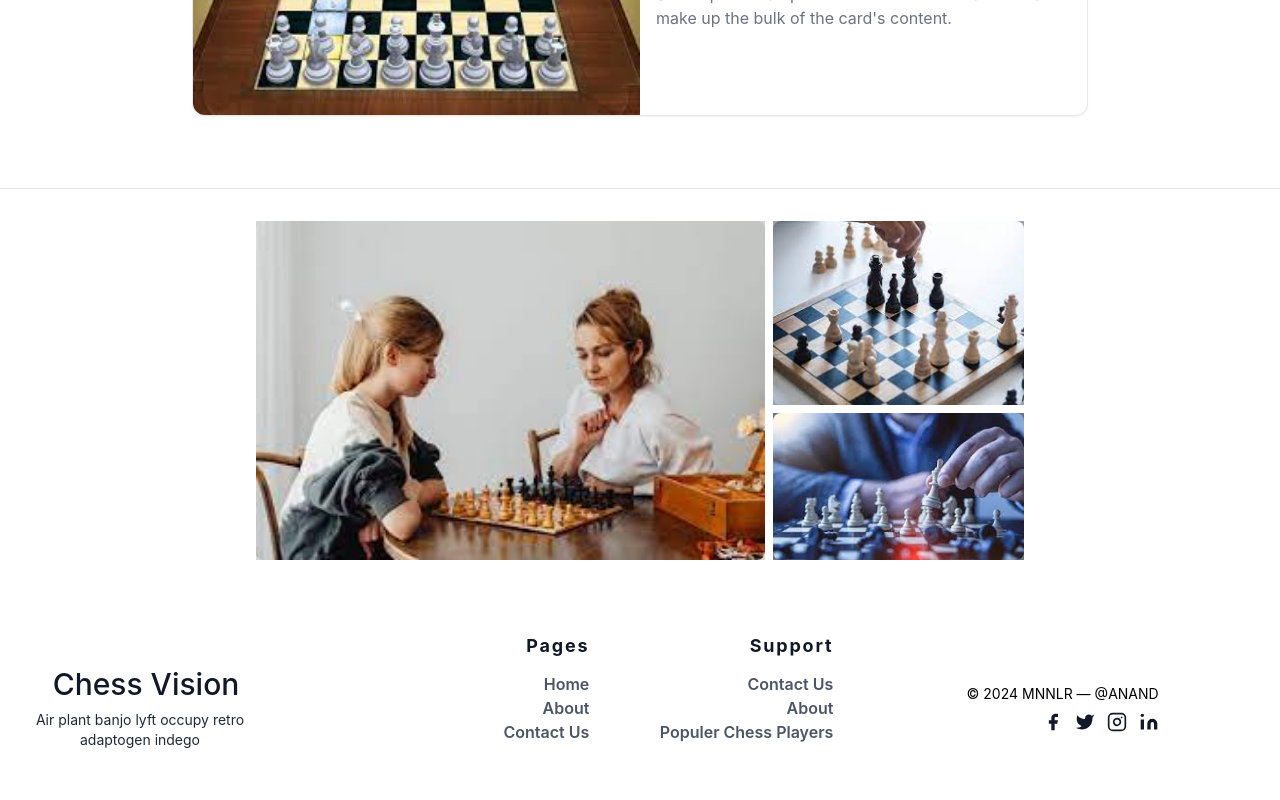
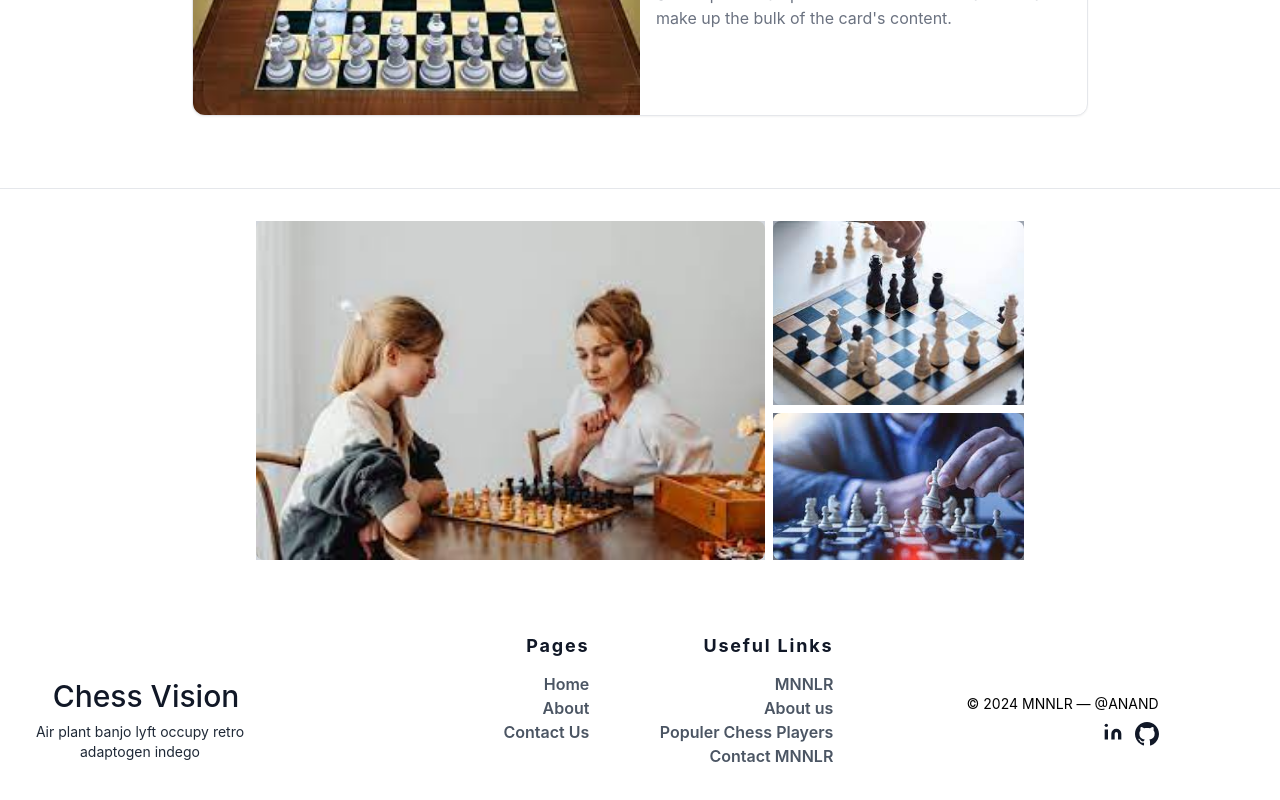
Before and after one commit to mnnlr/Chess_Vision_Client, a React (Create React App) app: page / in a window 1280 px wide. Shown: the part 1549-2349 px from the top of the page. Built offline with nearby package versions, Linux system fonts and the light colour scheme; a web font is replaced by a local one.

Commit message:
create Upload function at drag & drop

```diff
--- a/package.json
+++ b/package.json
@@ -8,6 +8,7 @@
     "@testing-library/react": "^13.4.0",
     "@testing-library/user-event": "^13.5.0",
     "ajv": "^8.17.1",
+    "axios": "^1.7.9",
     "chess.js": "^1.0.0-beta.8",
     "react": "^18.3.1",
     "react-chessboard": "^4.7.1",
@@ -18,6 +19,7 @@
     "react-redux": "^9.1.2",
     "react-router-dom": "^6.26.0",
     "react-scripts": "5.0.1",
+    "react-toastify": "^11.0.3",
     "web-vitals": "^2.1.4"
   },
   "scripts": {
--- a/src/App.js
+++ b/src/App.js
@@ -8,10 +8,12 @@ import UserProfile from './Pages/UserProfile';
 import { Signin } from './Pages/Signin';
 import { AboutUs } from './Pages/AboutUs';
 import DragAndDrop from './components/home/DragAndDrop';
+import { ToastContainer } from "react-toastify";
 
 function App() {
   return (
     <Router>
+       <ToastContainer position="top-right" autoClose={3000} hideProgressBar={false} />
       <Routes>
         <Route element={<NavFooter />}>
           <Route path="/" element={<Home />} />
--- a/src/components/Footer.js
+++ b/src/components/Footer.js
@@ -1,5 +1,5 @@
-import React from 'react'
-import { Link } from 'react-router-dom'
+import React from "react";
+import { Link } from "react-router-dom";
 
 function Footer() {
   return (
@@ -10,62 +10,140 @@ function Footer() {
             {/* <img src="" alt="logo" className='w-10 h-10 text-white p-2 rounded-full' /> */}
             <span className="ml-3 text-3xl">Chess Vision</span>
           </a>
-          <p className="mt-2 text-sm text-gray-800">Air plant banjo lyft occupy retro adaptogen indego</p>
+          <p className="mt-2 text-sm text-gray-800">
+            Air plant banjo lyft occupy retro adaptogen indego
+          </p>
         </div>
         <div className="flex-grow flex flex-wrap justify-center text-center md:text-right m-3">
           <div className="lg:w-1/4 md:w-1/3 w-full px-4 text-center md:text-right">
-            <h2 className="title-font font-bold text-gray-900 tracking-widest text-lg mb-3">Pages</h2>
+            <h2 className="title-font font-bold text-gray-900 tracking-widest text-lg mb-3">
+              Pages
+            </h2>
             <nav className="list-none mb-10">
               <li>
-                <Link to="/" className="text-gray-600 font-semibold hover:text-gray-800 cursor-pointer">Home</Link>
+                <Link
+                  to="/"
+                  className="text-gray-600 font-semibold hover:text-gray-800 cursor-pointer"
+                >
+                  Home
+                </Link>
               </li>
               <li>
-                <Link to="/about" className="text-gray-600 font-semibold hover:text-gray-800 cursor-pointer">About</Link>
+                <Link
+                  to="/about"
+                  className="text-gray-600 font-semibold hover:text-gray-800 cursor-pointer"
+                >
+                  About
+                </Link>
               </li>
               <li>
-                <Link to='/contact-us' className="text-gray-600 font-semibold hover:text-gray-800 cursor-pointer">Contact Us</Link>
+                <Link
+                  to="/contact-us"
+                  className="text-gray-600 font-semibold hover:text-gray-800 cursor-pointer"
+                >
+                  Contact Us
+                </Link>
               </li>
             </nav>
           </div>
           <div className="lg:w-1/4 md:w-1/3 w-full px-4 text-center md:text-right">
-            <h2 className="title-font font-bold text-gray-900 tracking-widest text-lg mb-3">Support</h2>
+            <h2 className="title-font font-bold text-gray-900 tracking-widest text-lg mb-3">
+              Useful Links
+            </h2>
             <nav className="list-none mb-10">
               <li>
-                <Link to='/cosntact-us' className="text-gray-600 font-semibold hover:text-gray-800 cursor-pointer">Contact Us</Link>
+                <a
+                  className="text-gray-600 font-semibold hover:text-gray-800 cursor-pointer"
+                  href="https://mnnlr-emp.netlify.app"
+                >
+                  MNNLR
+                </a>
               </li>
               <li>
-                <Link to='/about-us' className="text-gray-600 font-semibold hover:text-gray-800 cursor-pointer">About</Link>
+                <a
+                  className="text-gray-600 font-semibold hover:text-gray-800 cursor-pointer"
+                  href="https://mnnlr-emp.netlify.app/#about"
+                >
+                  About us
+                </a>
               </li>
               <li>
-                <Link to='/chess-players' className="text-gray-600 font-semibold hover:text-gray-800 cursor-pointer">Populer Chess Players</Link>
+                <a
+                  className="text-gray-600 font-semibold hover:text-gray-800 cursor-pointer"
+                  href="https://2700chess.com"
+                >
+                  Populer Chess Players
+                </a>
+              </li>
+              <li>
+                <a
+                  className="text-gray-600 font-semibold hover:text-gray-800 cursor-pointer"
+                  href="https://mnnlr-emp.netlify.app/contact"
+                >
+                  Contact MNNLR
+                </a>
               </li>
             </nav>
           </div>
           <div className="flex flex-col justify-center items-center md:items-end w-full md:w-1/3 px-4 text-center md:text-right">
-            <p className="text-black text-sm mb-2">© 2024 MNNLR —
-              <a href="https://twitter.com/knyttneve" rel="noopener noreferrer" className="text-black ml-1 cursor-pointer" target="_blank">@ANAND</a>
+            <p className="text-black text-sm mb-2">
+              © 2024 MNNLR —
+              <a
+                href="https://twitter.com/knyttneve"
+                rel="noopener noreferrer"
+                className="text-black ml-1 cursor-pointer"
+                target="_blank"
+              >
+                @ANAND
+              </a>
             </p>
             <span className="inline-flex justify-center md:justify-end">
-              <a className="text-gray-900 hover:scale-110 transform transition-transform cursor-pointer">
+              {/* <a className="text-gray-900 hover:scale-110 transform transition-transform cursor-pointer">
                 <svg fill="currentColor" strokeLinecap="round" strokeLinejoin="round" strokeWidth={2} className="w-5 h-5" viewBox="0 0 24 24">
                   <path d="M18 2h-3a5 5 0 00-5 5v3H7v4h3v8h4v-8h3l1-4h-4V7a1 1 0 011-1h3z" />
                 </svg>
-              </a>
-              <a className="ml-3 text-gray-900 hover:scale-110 transform transition-transform cursor-pointer">
+              </a> */}
+              {/* <a className="ml-3 text-gray-900 hover:scale-110 transform transition-transform cursor-pointer">
                 <svg fill="currentColor" strokeLinecap="round" strokeLinejoin="round" strokeWidth={2} className="w-5 h-5" viewBox="0 0 24 24">
                   <path d="M23 3a10.9 10.9 0 01-3.14 1.53 4.48 4.48 0 00-7.86 3v1A10.66 10.66 0 013 4s-4 9 5 13a11.64 11.64 0 01-7 2c9 5 20 0 20-11.5a4.5 4.5 0 00-.08-.83A7.72 7.72 0 0023 3z" />
                 </svg>
-              </a>
-              <a className="ml-3 text-gray-900 hover:scale-110 transform transition-transform cursor-pointer">
+              </a> */}
+              {/* <a className="ml-3 text-gray-900 hover:scale-110 transform transition-transform cursor-pointer">
                 <svg fill="none" stroke="currentColor" strokeLinecap="round" strokeLinejoin="round" strokeWidth={2} className="w-5 h-5" viewBox="0 0 24 24">
                   <rect width={20} height={20} x={2} y={2} rx={5} ry={5} />
                   <path d="M16 11.37A4 4 0 1112.63 8 4 4 0 0116 11.37zm1.5-4.87h.01" />
                 </svg>
+              </a> */}
+              <a className="ml-3 text-gray-900 hover:scale-110 transform transition-transform cursor-pointer"
+              href="https://www.linkedin.com/company/man-need-new-life-resource/posts/?feedView=all"
+              >
+                <svg
+                  fill="currentColor"
+                  stroke="currentColor"
+                  strokeLinecap="round"
+                  strokeLinejoin="round"
+                  strokeWidth={0}
+                  className="w-5 h-5"
+                  viewBox="0 0 24 24"
+                >
+                  <path
+                    stroke="none"
+                    d="M16 8a6 6 0 016 6v7h-4v-7a2 2 0 00-2-2 2 2 0 00-2 2v7h-4v-7a6 6 0 016-6zM2 9h4v12H2z"
+                  />
+                  <circle cx={4} cy={4} r={2} stroke="none" />
+                </svg>
               </a>
-              <a className="ml-3 text-gray-900 hover:scale-110 transform transition-transform cursor-pointer">
-                <svg fill="currentColor" stroke="currentColor" strokeLinecap="round" strokeLinejoin="round" strokeWidth={0} className="w-5 h-5" viewBox="0 0 24 24">
-                  <path stroke="none" d="M16 8a6 6 0 016 6v7h-4v-7a2 2 0 00-2-2 2 2 0 00-2 2v7h-4v-7a6 6 0 016-6zM2 9h4v12H2z" />
-                  <circle cx={4} cy={4} r={2} stroke="none" />
+
+              <a
+                className="ml-3 text-gray-900 hover:scale-110 transform transition-transform cursor-pointer"
+                href="https://github.com/mnnlr"
+              >
+                <svg
+                  className="h-6 w-6 text-blueGray-800"
+                  fill="currentColor"
+                  viewBox="0 0 24 24"
+                >
+                  <path d="M12 0C5.371 0 0 5.371 0 12c0 5.309 3.438 9.786 8.207 11.387.599.111.82-.259.82-.577v-2.141c-3.337.725-4.033-1.36-4.033-1.36-.546-1.382-1.334-1.751-1.334-1.751-1.091-.746.083-.731.083-.731 1.205.085 1.839 1.239 1.839 1.239 1.072 1.837 2.81 1.306 3.493.998.108-.776.419-1.305.762-1.605-2.665-.305-5.466-1.332-5.466-5.931 0-1.31.47-2.381 1.236-3.222-.124-.303-.536-1.527.117-3.18 0 0 1.009-.323 3.301 1.231.957-.266 1.98-.399 3-.405 1.021.006 2.043.139 3 .405 2.291-1.554 3.299-1.231 3.299-1.231.654 1.653.243 2.877.119 3.18.769.841 1.235 1.911 1.235 3.222 0 4.61-2.803 5.622-5.473 5.921.43.369.814 1.096.814 2.212v3.285c0 .321.219.693.824.575C20.565 21.783 24 17.308 24 12c0-6.629-5.371-12-12-12" />
                 </svg>
               </a>
             </span>
@@ -73,7 +151,7 @@ function Footer() {
         </div>
       </div>
     </footer>
-  )
+  );
 }
 
-export default Footer
+export default Footer;
```
Also changed, not shown: src/components/home/DragAndDrop.jsx (+42 -10 lines), src/Drag_and_drop.svg (deleted), 1 other file (tests, documents, lock files or other folders).
